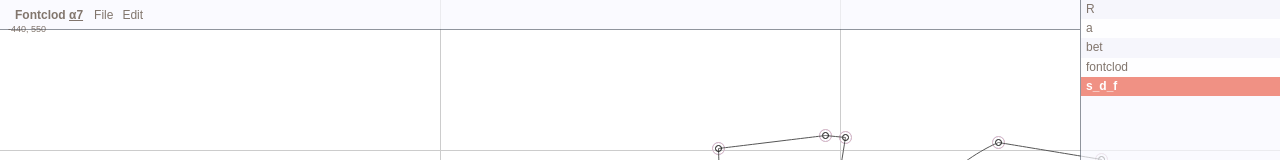
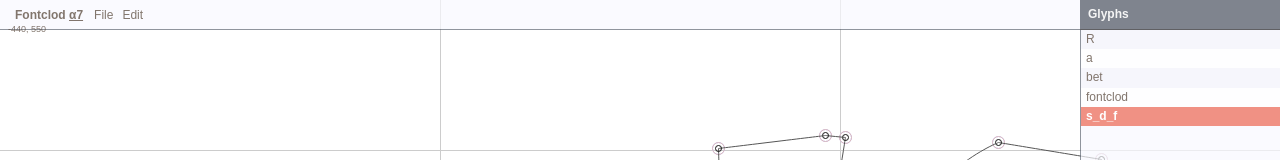
Before and after one commit to fontclod/fontclod, a plain HTML site: page edit.html in a window 1280 px wide. Shown: the top 160 px of the page. Drawn offline with Linux system fonts and the light colour scheme.

Commit message:
Style glyph widget title

```diff
--- a/assets/default.css
+++ b/assets/default.css
@@ -201,9 +201,18 @@ canvas {
 	border-left-width: 1px;
 	background: #f9f9ff;
 }
+	#glyphs .title {
+		background: #4A515F;
+		color: #F1F1F1;
+		border-bottom: 1px solid #1E1E22;
+		line-height: 29px;
+		margin-left: -1px;
+		padding: 0 8px;
+		font-weight: bold;
+	}
 	#glyphs ul {
 		position: absolute;
-		top: 0;
+		top: 30px;
 		bottom: 26px;
 		width: 100%;
 		list-style: none;
```
